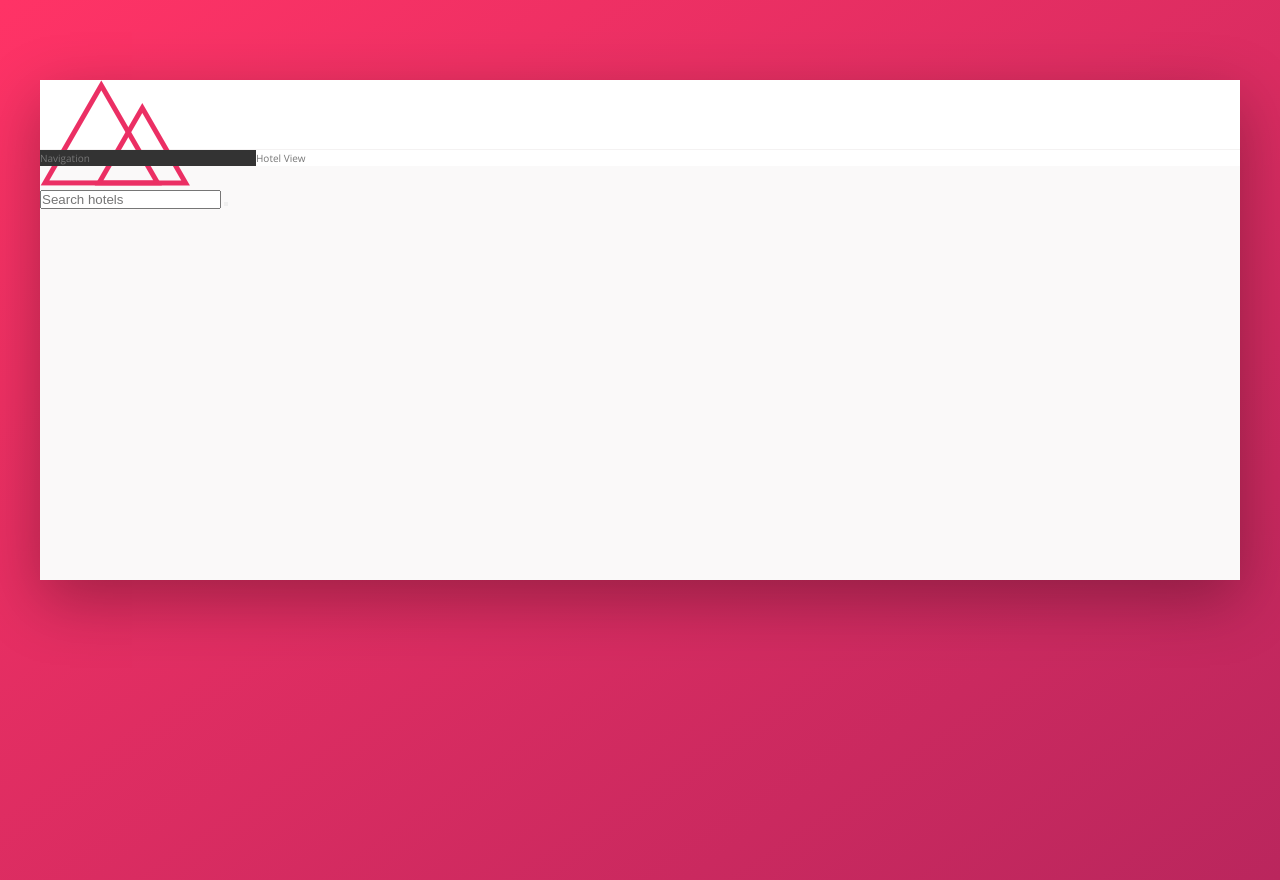
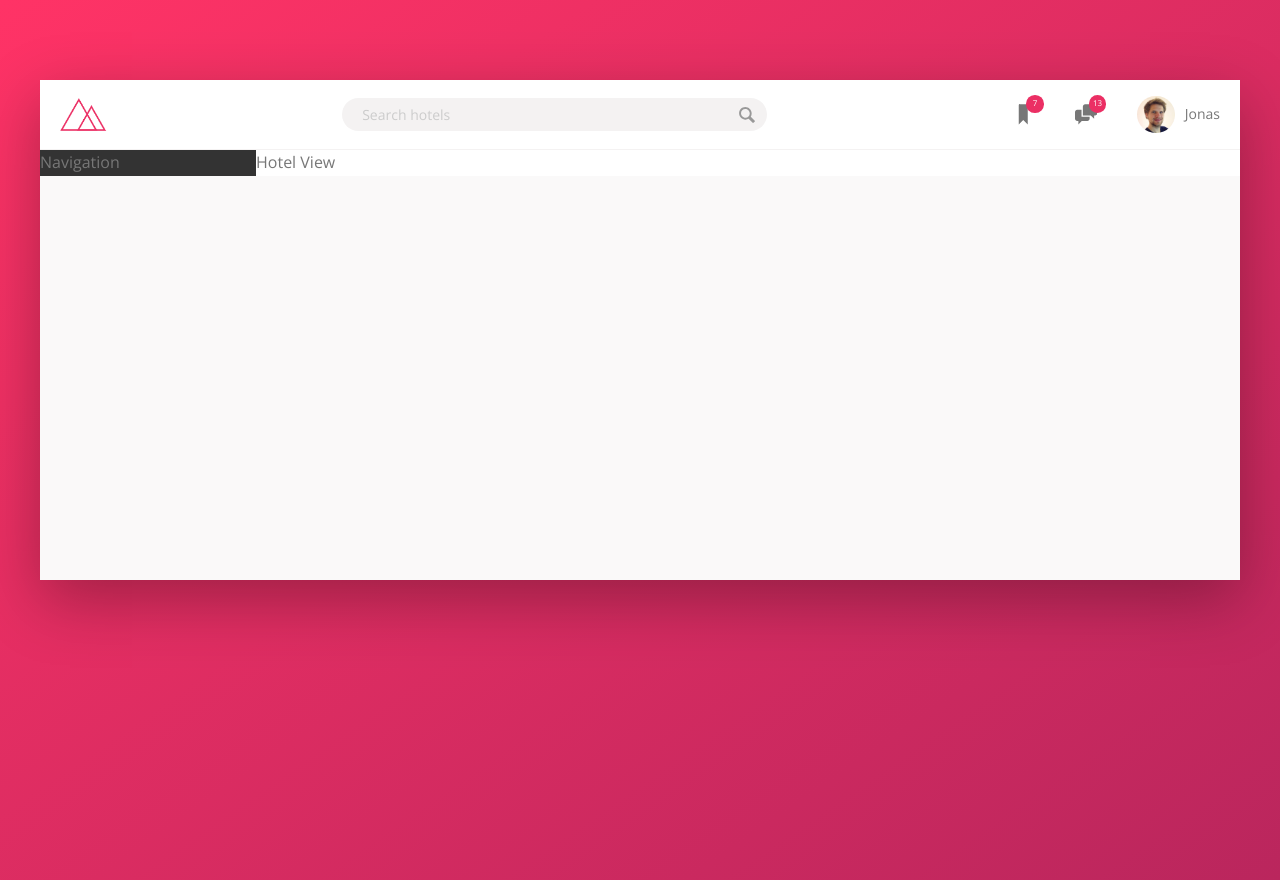
Before and after one commit to samuelharpaz/trillo, a website: page index.html in a window 1280 px wide. Drawn offline with nearby package versions, Linux system fonts and the light colour scheme.

Commit message:
complete header styling

```diff
--- a/index.html
+++ b/index.html
@@ -17,8 +17,31 @@
 
         <form action="#" class="search">
           <input type="text" class="search__input" placeholder="Search hotels" />
-          <button class="search__btn"></button>
+          <button class="search__btn">
+            <svg class="search__icon">
+              <use href="img/sprite.svg#icon-magnifying-glass" />
+            </svg>
+          </button>
         </form>
+
+        <nav class="user-nav">
+          <div class="user-nav__icon-box">
+            <svg class="user-nav__icon">
+              <use href="img/sprite.svg#icon-bookmark" />
+            </svg>
+            <span class="user-nav__notification">7</span>
+          </div>
+          <div class="user-nav__icon-box">
+            <svg class="user-nav__icon">
+              <use href="img/sprite.svg#icon-chat" />
+            </svg>
+            <span class="user-nav__notification">13</span>
+          </div>
+          <div class="user-nav__user">
+            <img src="img/user.jpg" alt="user photo" class="user-nav__user-photo" />
+            <span class="user-nav__user-name">Jonas</span>
+          </div>
+        </nav>
       </header>
       <div class="content">
         <nav class="sidebar">Navigation</nav>
--- a/sass/_base.scss
+++ b/sass/_base.scss
@@ -34,6 +34,7 @@ html {
 body {
   color: var(--color-grey-dark-2);
   font-family: 'Open Sans', sans-serif;
+  font-size: 1.6rem;
   font-weight: 400;
   line-height: 1.6;
   background-image: linear-gradient(to right bottom, var(--color-primary-light), var(--color-primary-dark));
--- a/sass/_components.scss
+++ b/sass/_components.scss
@@ -0,0 +1,119 @@
+///////////////////////
+// LOGO
+
+.logo {
+  height: 3.25rem;
+}
+
+///////////////////////
+// SEARCH
+.search {
+  flex: 0 0 40%;
+  display: flex;
+  justify-content: center;
+  align-items: center;
+
+  &__input {
+    font-family: inherit;
+    font-size: inherit;
+    color: inherit;
+    background-color: var(--color-grey-light-2);
+    border: none;
+    padding: 0.7rem 2rem;
+    border-radius: 10rem;
+    width: 90%;
+    margin-right: -3rem;
+
+    transition: all 0.25s;
+
+    &::placeholder {
+      color: var(--color-grey-light-4);
+      font-weight: 100;
+    }
+
+    &:focus-visible {
+      outline: none;
+      width: 100%;
+      background-color: var(--color-grey-light-3);
+    }
+  }
+
+  &__btn {
+    border: none;
+    background-color: transparent;
+    cursor: pointer;
+    transition: all 0.2s;
+
+    &:focus-visible {
+      outline: none;
+    }
+
+    &:active {
+      translate: 0 2px;
+    }
+  }
+
+  &__icon {
+    height: 2rem;
+    width: 2rem;
+    display: block;
+    fill: var(--color-grey-dark-3);
+  }
+}
+
+///////////////////////
+// USER NAV
+.user-nav {
+  align-self: stretch;
+  display: flex;
+
+  & > * {
+    padding: 0 2rem;
+    cursor: pointer;
+    display: flex;
+    align-items: center;
+
+    &:hover {
+      background-color: var(--color-grey-light-2);
+    }
+  }
+
+  &__icon-box {
+    position: relative;
+  }
+
+  &__icon {
+    height: 2.25rem;
+    width: 2.25rem;
+    fill: var(--color-grey-dark-2);
+  }
+
+  &__notification {
+    font-size: 0.8rem;
+    width: 1.75rem;
+    height: 1.75rem;
+    border-radius: 50%;
+    background-color: var(--color-primary);
+    color: #fff;
+
+    position: absolute;
+    top: 1.5rem;
+    right: 1.1rem;
+
+    display: flex;
+    justify-content: center;
+    align-items: center;
+  }
+
+  &__user {
+    gap: 1rem;
+  }
+
+  &__user-photo {
+    height: 3.75rem;
+    border-radius: 50%;
+  }
+
+  &__user-name {
+  }
+}
--- a/sass/_layout.scss
+++ b/sass/_layout.scss
@@ -10,7 +10,12 @@
 .header {
   height: 7rem;
   background-color: #fff;
+  font-size: 1.4rem;
   border-bottom: 1px solid var(--color-grey-light-2);
+  padding: 0 0 0 2rem;
+  display: flex;
+  justify-content: space-between;
+  align-items: center;
 }
 
 .content {
```
Also changed, not shown: css/style.css, 1 other file.
